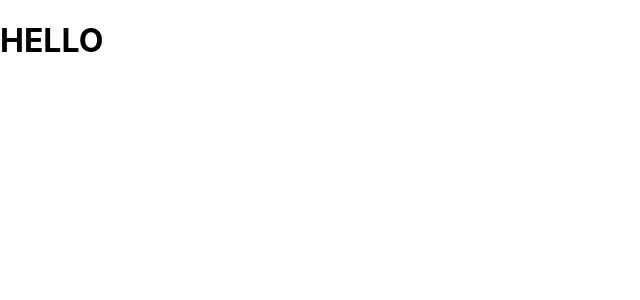
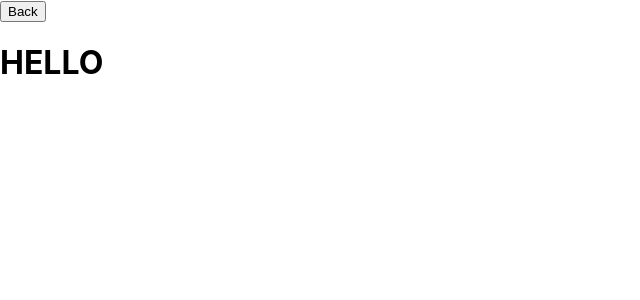
Before and after one commit to Roger-Heathcote/spellingapp, a React (Create React App) app: page / in a window 1280 px wide. Both pictures are taken after a click on the button "Start". Shown: the top 300 px of the page, without its empty margins (0-640 px from the left). Built offline with nearby package versions, Linux system fonts and the light colour scheme.

Commit message:
worked on Back button on gameplay component and list page

```diff
--- a/src/components/AgeRange.js
+++ b/src/components/AgeRange.js
@@ -7,11 +7,19 @@ function AgeRange(props){
     const handleOnChange = (event) => {
         age = event.target.value;
     }
-
+	const keyHandler = (event) => {
+		if(event.key === "Enter") props.ageHandler(age);
+	}
 	return (
         <div>
 			<label>Enter your age:</label>
-			<input type="text" name="age" id="age" onChange={(event) => handleOnChange(event)}/>
+			<input
+				type="text"
+				name="age"
+				id="age"
+				onChange={(event) => handleOnChange(event)}
+				onKeyDown={keyHandler}
+			/>
 			<button onClick={(event)=>{
 				console.log("I fired!")
 				props.ageHandler(age)}
--- a/src/components/GamePlay.js
+++ b/src/components/GamePlay.js
@@ -1,6 +1,6 @@
 import React,{useState, useEffect, useContext} from 'react';
 import SiteContext from "../SiteContext";
-function GamePlay({finished}){
+function GamePlay({finished, goBack}){
 
     function hideQuestion() {
         console.log("I have hidden the word and enabled the text box")
@@ -68,6 +68,7 @@ function GamePlay({finished}){
 
 	return (
         <>
+            <button onClick={goBack}>Back</button>
             <div>
                 {(displayWord) ? currentWord : "Now type that!"}
             </div>
--- a/src/components/MainPage.js
+++ b/src/components/MainPage.js
@@ -33,10 +33,14 @@ function MainPage(){
   const finished = () => {
     updateProgress(1);
   }
+
+  const goBack = () => {
+    updateProgress(progress - 1);
+  }
 	return (
 		(progress===0) ? <AgeRange ageHandler= {handleAgeEntered} /> :
-			(progress===1) ? <WordList listHandler= {handleListSelected} /> :
-			      <GamePlay finished={finished}></GamePlay>
+			(progress===1) ? <WordList listHandler= {handleListSelected} goBack = {goBack}/> :
+			      <GamePlay finished={finished} goBack = {goBack}></GamePlay>
 
     )
 }
--- a/src/components/WordList.js
+++ b/src/components/WordList.js
@@ -1,7 +1,7 @@
 import React from 'react';
 import SiteContext from "../SiteContext";
 
-function WordList({ listHandler }){
+function WordList({ listHandler, goBack }){
     const [state, dispatch] = React.useContext(SiteContext)
     console.log("siteState:", state.currentLists[0].listName)
 
@@ -15,6 +15,7 @@ function WordList({ listHandler }){
     // }
 	return (
         <div>
+            <button onClick={goBack}>Back</button>
             <h1>HELLO</h1>
             <ul>
             {shortList.map( (list, index) =>
```
